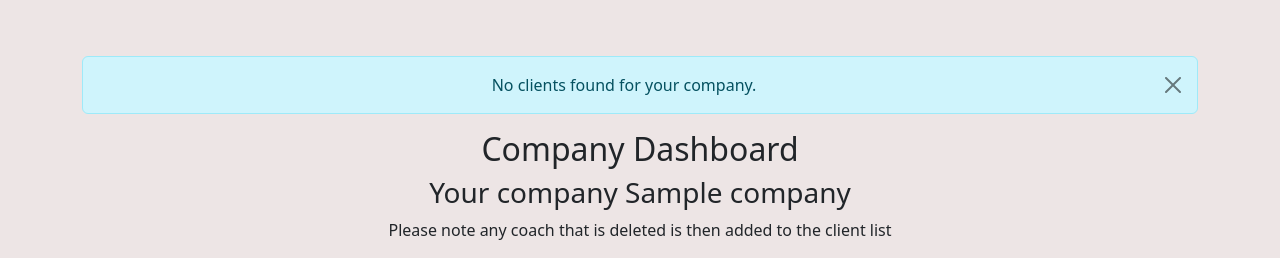
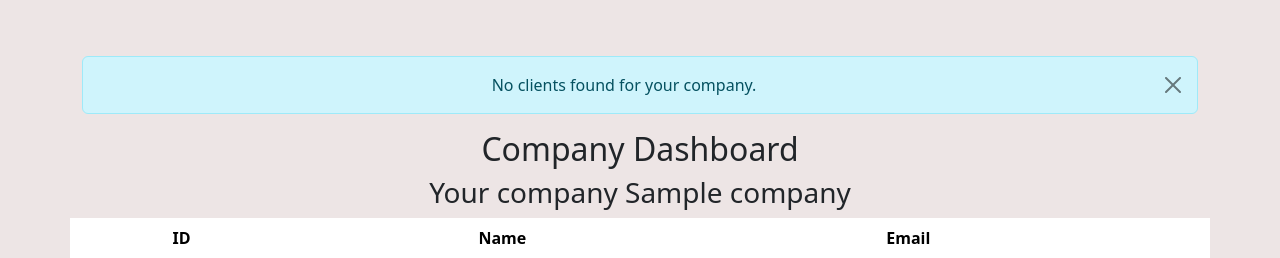
Before and after one commit to judewoolls/ClassifyBooking, a Django app: page /company/view_clients/ in a window 1280 px wide. Shown: the part 56-314 px from the top of the page. Run offline with Django 4.2, Linux system fonts and the light colour scheme; a user stored in the database is signed in; tables that the repository leaves empty hold one stand-in row (values such as "Sample post"); lists and menus that the app fills with data are empty.

Commit message:
streamline the client management on the company dashboard

```diff
--- a/company/templates/company/client_details.html
+++ b/company/templates/company/client_details.html
@@ -14,7 +14,7 @@
                 <p><strong>First Name:</strong> {{ client.first_name }}</p>
                 <p><strong>Last Name:</strong> {{ client.last_name }}</p>
                 <p><strong>Date Joined:</strong> {{ client.date_joined }}</p>
-                <form action="{% url 'remove_client' %}" method="post">
+                <form action="{% url 'remove_client' client.id %}" method="post">
                     {% csrf_token %}
                     <input type="hidden" name="client_id" value="{{ client.id }}">
                     <button type="submit" class="btn btn-danger">Delete Client</button>
--- a/company/templates/company/company_manager_dashboard.html
+++ b/company/templates/company/company_manager_dashboard.html
@@ -25,7 +25,6 @@
                     <p class="btn btn-success"><a href="{% url 'change_company_details' %}">Change Company information</a></p>
                     <p class="btn btn-success"><a href="{% url 'add_coach' %}">Add Coach</a></p>
                     <p class="btn btn-success"><a href="{% url 'remove_coach' %}">Remove Coach</a></p>
-                    <p class="btn btn-success"><a href="{% url 'remove_client' %}">Remove Client</a></p>
                     <p class="btn btn-success"><a href="{% url 'view_bookings' %}">View all bookings</a></p>
                     <p class="btn btn-success"><a href="{% url 'view_clients' %}">View all clients</a></p>
                     <p class="btn btn-success">View Transactions</p>
--- a/company/templates/company/view_clients.html
+++ b/company/templates/company/view_clients.html
@@ -4,7 +4,6 @@
 {% block content %}
 <h2>Company Dashboard</h2>
 <h3>Your company {{ company.name }}</h3>
-<p>Please note any coach that is deleted is then added to the client list</p>
 <div class="container">
     <div class="row">
     <table class="table table-striped">
@@ -22,7 +21,10 @@
                 <td>{{ client.id }}</td>
                 <td>{{ client.username }}</td>
                 <td>{{ client.email }}</td>
-                <td><button class="btn btn-primary">View</button></td>
+                <td><form action="{% url 'client_details' client.id %}" method="post">
+                    {% csrf_token %}
+                    <button class="btn btn-primary" type="submit">View</button>
+                </form></td>
             </tr>
             {% endfor %}
         </tbody>
--- a/company/urls.py
+++ b/company/urls.py
@@ -6,8 +6,9 @@ urlpatterns = [
     path('change_details/', views.change_company_details, name='change_company_details'),
     path('add_coach/', views.add_coach, name='add_coach'),
     path('remove_coach/', views.remove_coach, name='remove_coach'),
-    path('remove_client/', views.remove_client, name="remove_client"),
+    path('remove_client/<int:client_id>/', views.remove_client, name="remove_client"),
     path('view_bookings/', views.view_bookings, name='view_bookings'),
     path('delete_booking/<int:booking>', views.delete_booking, name='delete_booking'),
     path('view_clients/', views.view_clients, name='view_clients'),
+    path('client_details/<int:client_id>/', views.client_details, name='client_details'),
 ]
--- a/company/views.py
+++ b/company/views.py
@@ -1,6 +1,6 @@
 from django.shortcuts import render, redirect
 from django.contrib.auth.decorators import login_required
-from .forms import CreateCompanyForm, ChangeCompanyDetailsForm, AddCoachForm, RemoveCoachForm, RemoveClientForm
+from .forms import CreateCompanyForm, ChangeCompanyDetailsForm, AddCoachForm, RemoveCoachForm
 from django.contrib import messages
 from django.contrib.auth.models import User
 from django.contrib.auth.decorators import login_required
@@ -103,28 +103,38 @@ def view_clients(request):
     return render(request, 'company/view_clients.html', {'company': request.user.profile.company,
                                                          'clients': clients})
 
-def remove_client(request):
+def client_details(request, client_id):
+    # This function should be implemented to view details of a specific client
     if request.method == 'POST':
-        form = RemoveClientForm(request.POST, user=request.user)
-        if form.is_valid():
-            client = form.cleaned_data.get('client')
-            if client:
-                if Coach.objects.filter(coach=client).exists():
-                    messages.error(request, f'{client} is also a coach and cannot be removed as a client.')
-                    return redirect('company_dashboard')
-                client.profile.company = None
+        try:
+            client = User.objects.get(id=client_id, profile__company=request.user.profile.company)
+            return render(request, 'company/client_details.html', {'client': client,
+                                                                   'company': request.user.profile.company})
+        except User.DoesNotExist:
+            messages.error(request, 'Client not found or does not belong to your company.')
+            return redirect('view_clients')
+    else:
+        messages.error(request, 'Invalid request method.')
+        return redirect('view_clients')
+
+def remove_client(request, client_id):
+    if request.method == 'POST':
+        try:
+            client = User.objects.get(id=client_id, profile__company=request.user.profile.company)
+            if client.profile.company == request.user.profile.company:
+                if Coach.objects.filter(coach=client, company=request.user.profile.company).exists():
+                    messages.error(request, 'The selected client is also a coach and cannot be removed as a client.')
+                    return redirect('view_clients')
+                client.profile.company = None  # Remove the client from the company
                 client.profile.save()
-                messages.success(request, f'Client: {client} removed successfully.')
-                return redirect('company_dashboard')
+                messages.success(request, f'Client {client.username} removed successfully.')
+                return redirect('view_clients')  # Redirect to the clients view after removal
             else:
-                messages.error(request, 'Client not found or does not belong to your company.')
-                return redirect('company_dashboard')
-        else:
-            messages.error(request, 'Form is not valid.')
-            return redirect('company_dashboard')
-    else:
-        return render(request, 'company/remove_client.html', {'company': request.user.profile.company,
-                                                              'form': RemoveClientForm(user=request.user)})
+                messages.error(request, 'You do not have permission to remove this client.')
+                return redirect('company_dashboard')  # Redirect to the dashboard if permission denied
+        except User.DoesNotExist:
+            messages.error(request, 'Client not found or does not belong to your company.')
+            return redirect('view_clients')
 
 from booking.models import Booking
 
```
Also changed, not shown: company/forms.py (+0 -18 lines), test.db.
